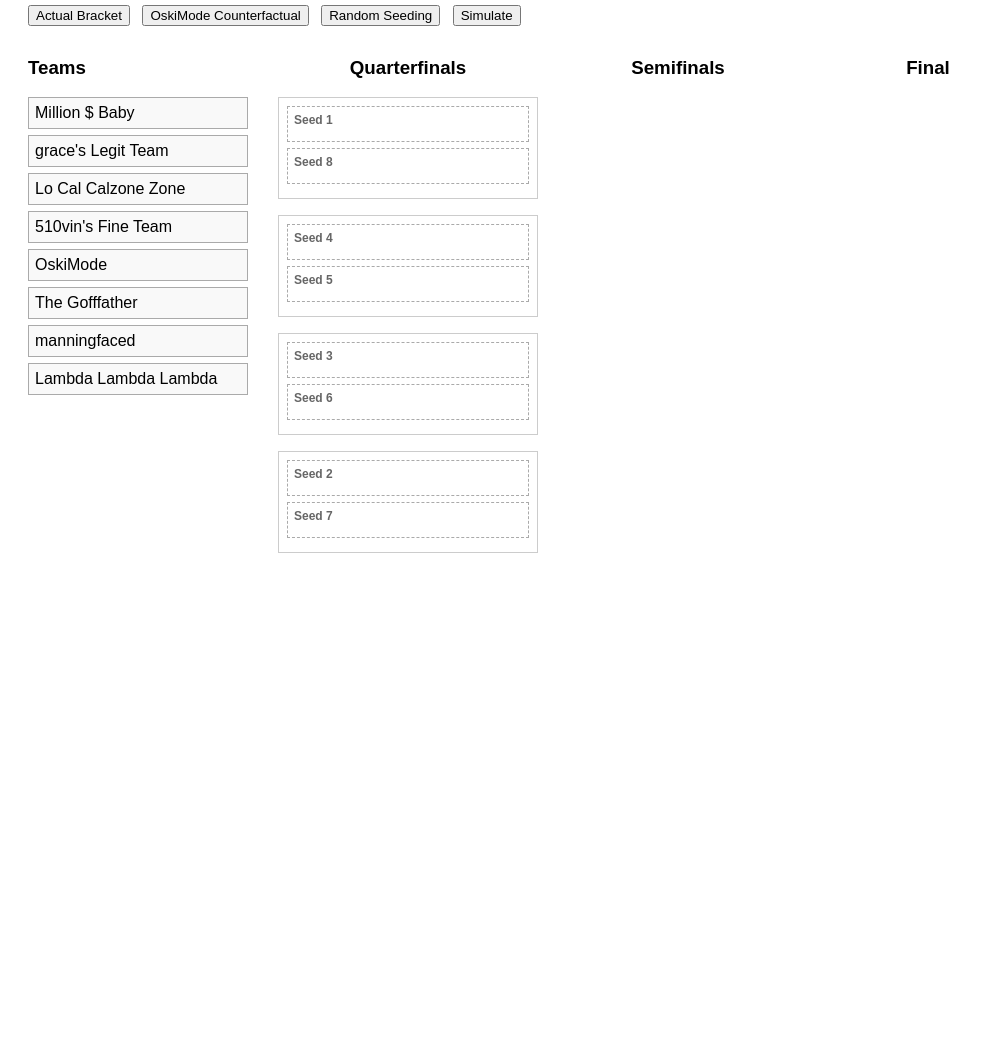
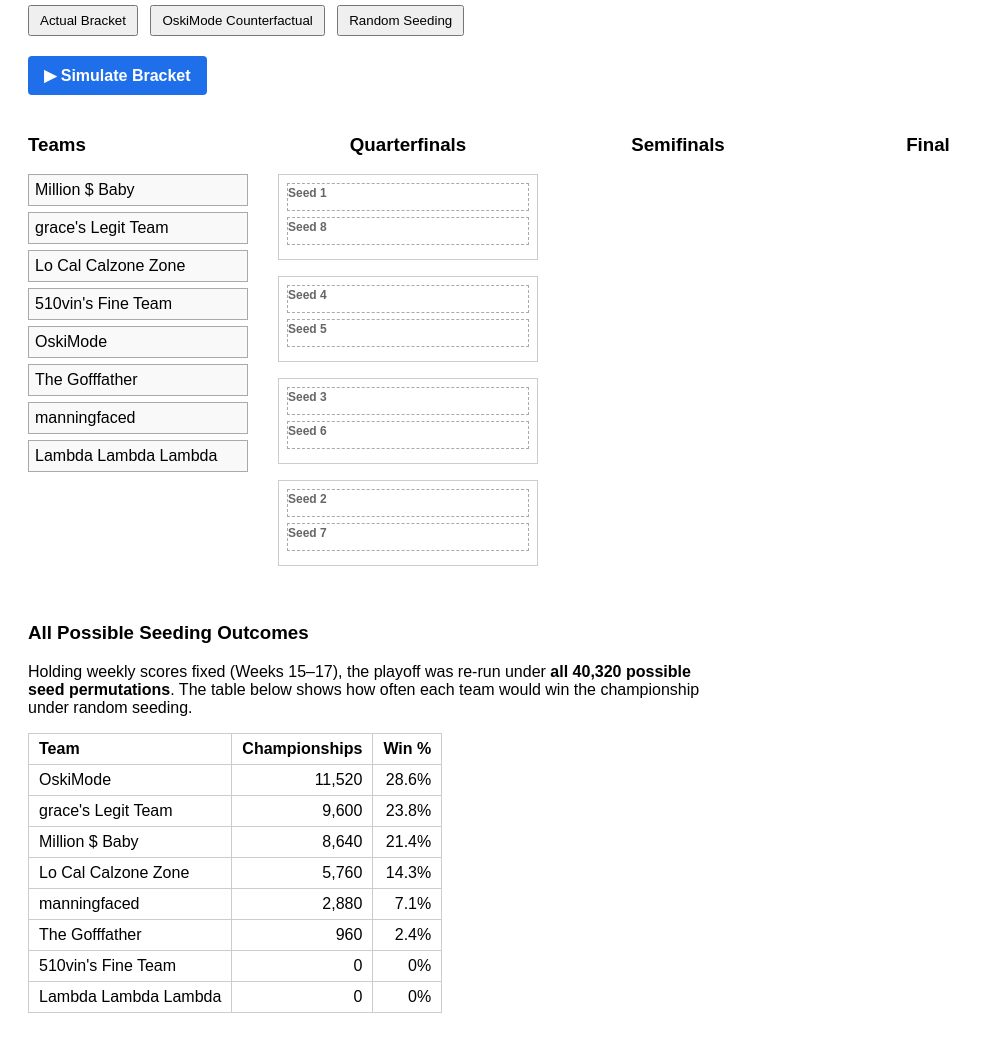
Before and after one commit to mrallenchen/tw-ff-2025-playoff-simulator, a plain HTML site: page index.html in a window 1280 px wide. Shown: the part 91-1132 px from the top of the page, without its empty margins (0-984 px from the left). Before the commit the page ends 800 px from the top, so only its background shows below. Drawn offline with Linux system fonts and the light colour scheme.

Commit message:
Enhance UI and add analysis for playoff outcomes
Updated title and improved button styles for better user experience. Added analysis section to display seeding outcomes.

```diff
--- a/index.html
+++ b/index.html
@@ -2,12 +2,37 @@
 <html>
 <head>
 <meta charset="UTF-8">
-<title>Fantasy Playoff Bracket Simulator</title>
+<title>wTW 2025 Fantasy Football Playoff Bracket Simulator</title>
 
 <style>
-body { font-family: Arial, sans-serif; padding: 20px; }
+body {
+  font-family: Arial, sans-serif;
+  padding: 20px;
+}
 
-button { margin-right: 8px; margin-bottom: 12px; }
+button {
+  margin-right: 8px;
+  margin-bottom: 10px;
+  padding: 6px 10px;
+}
+
+button.simulate {
+  display: block;
+  margin-top: 10px;
+  margin-bottom: 20px;
+  padding: 10px 16px;
+  font-size: 16px;
+  font-weight: bold;
+  background-color: #1f6feb;
+  color: white;
+  border: none;
+  border-radius: 4px;
+  cursor: pointer;
+}
+
+button.simulate:hover {
+  background-color: #155ac1;
+}
 
 .container {
   display: flex;
@@ -55,21 +80,48 @@ button { margin-right: 8px; margin-bottom: 12px; }
   color: #666;
 }
 
+.match div {
+  padding: 2px 0;
+}
+
 .winner {
   font-weight: bold;
   color: green;
+}
+
+.analysis {
+  margin-top: 40px;
+  max-width: 700px;
+}
+
+.analysis table {
+  border-collapse: collapse;
+  margin-top: 10px;
+}
+
+.analysis th,
+.analysis td {
+  border: 1px solid #ccc;
+  padding: 6px 10px;
+  text-align: right;
+}
+
+.analysis th:first-child,
+.analysis td:first-child {
+  text-align: left;
 }
 </style>
 </head>
 
 <body>
 
-<h2>Fantasy Football Playoff Bracket Simulator</h2>
+<h2>wTW 2025 Fantasy Football Playoff Bracket Simulator</h2>
 
 <button onclick="loadActual()">Actual Bracket</button>
 <button onclick="loadCounterfactual()">OskiMode Counterfactual</button>
 <button onclick="randomSeeding()">Random Seeding</button>
-<button onclick="simulate()">Simulate</button>
+
+<button class="simulate" onclick="simulate()">▶ Simulate Bracket</button>
 
 <div class="container">
 
@@ -99,6 +151,32 @@ button { margin-right: 8px; margin-bottom: 12px; }
 
 </div>
 
+<div class="analysis">
+  <h3>All Possible Seeding Outcomes</h3>
+  <p>
+    Holding weekly scores fixed (Weeks 15–17), the playoff was re-run under
+    <strong>all 40,320 possible seed permutations</strong>.
+    The table below shows how often each team would win the championship
+    under random seeding.
+  </p>
+
+  <table>
+    <tr>
+      <th>Team</th>
+      <th>Championships</th>
+      <th>Win %</th>
+    </tr>
+    <tr><td>OskiMode</td><td>11,520</td><td>28.6%</td></tr>
+    <tr><td>grace's Legit Team</td><td>9,600</td><td>23.8%</td></tr>
+    <tr><td>Million $ Baby</td><td>8,640</td><td>21.4%</td></tr>
+    <tr><td>Lo Cal Calzone Zone</td><td>5,760</td><td>14.3%</td></tr>
+    <tr><td>manningfaced</td><td>2,880</td><td>7.1%</td></tr>
+    <tr><td>The Gofffather</td><td>960</td><td>2.4%</td></tr>
+    <tr><td>510vin's Fine Team</td><td>0</td><td>0%</td></tr>
+    <tr><td>Lambda Lambda Lambda</td><td>0</td><td>0%</td></tr>
+  </table>
+</div>
+
 <script>
 const teams = {
   "Million $ Baby": [133.4, 98.74, 98.04],
@@ -119,13 +197,25 @@ const seedPairs = [
 ];
 
 const actual = {
-  1:"Lambda Lambda Lambda",2:"manningfaced",3:"Million $ Baby",4:"Lo Cal Calzone Zone",
-  5:"The Gofffather",6:"OskiMode",7:"510vin's Fine Team",8:"grace's Legit Team"
+  1:"Lambda Lambda Lambda",
+  2:"manningfaced",
+  3:"Million $ Baby",
+  4:"Lo Cal Calzone Zone",
+  5:"The Gofffather",
+  6:"OskiMode",
+  7:"510vin's Fine Team",
+  8:"grace's Legit Team"
 };
 
 const counter = {
-  1:"Lambda Lambda Lambda",2:"manningfaced",3:"Million $ Baby",4:"510vin's Fine Team",
-  5:"Lo Cal Calzone Zone",6:"The Gofffather",7:"grace's Legit Team",8:"OskiMode"
+  1:"Lambda Lambda Lambda",
+  2:"manningfaced",
+  3:"Million $ Baby",
+  4:"510vin's Fine Team",
+  5:"Lo Cal Calzone Zone",
+  6:"The Gofffather",
+  7:"grace's Legit Team",
+  8:"OskiMode"
 };
 
 function makeTeams() {
@@ -164,7 +254,9 @@ function makeQuarterfinals() {
   });
 }
 
-function score(a,b,w){ return teams[a][w] >= teams[b][w] ? a : b; }
+function score(a,b,w) {
+  return teams[a][w] >= teams[b][w] ? a : b;
+}
 
 function simulate() {
   let s = {};
@@ -174,24 +266,36 @@ function simulate() {
     s[seed] = team;
   });
 
-  const qfWinners = seedPairs.map(p => score(s[p[0]], s[p[1]], 0));
+  const qf = seedPairs.map(p => ({
+    a: s[p[0]],
+    b: s[p[1]],
+    w: score(s[p[0]], s[p[1]], 0)
+  }));
 
   const sf = [
-    score(qfWinners[0], qfWinners[1], 1),
-    score(qfWinners[2], qfWinners[3], 1)
+    { a: qf[0].w, b: qf[1].w, w: score(qf[0].w, qf[1].w, 1) },
+    { a: qf[2].w, b: qf[3].w, w: score(qf[2].w, qf[3].w, 1) }
   ];
 
-  const champ = score(sf[0], sf[1], 2);
+  const f = {
+    a: sf[0].w,
+    b: sf[1].w,
+    w: score(sf[0].w, sf[1].w, 2)
+  };
 
-  drawRound("sf", sf);
-  drawRound("final", [champ]);
+  drawMatches("sf", sf);
+  drawMatches("final", [f]);
 }
 
-function drawRound(id, teams) {
+function drawMatches(id, games) {
   const d = document.getElementById(id);
   d.innerHTML = "";
-  teams.forEach(t => {
-    d.innerHTML += `<div class="match winner">${t}</div>`;
+  games.forEach(g => {
+    d.innerHTML += `
+      <div class="match">
+        <div class="${g.w===g.a?'winner':''}">${g.a}</div>
+        <div class="${g.w===g.b?'winner':''}">${g.b}</div>
+      </div>`;
   });
 }
 
```
